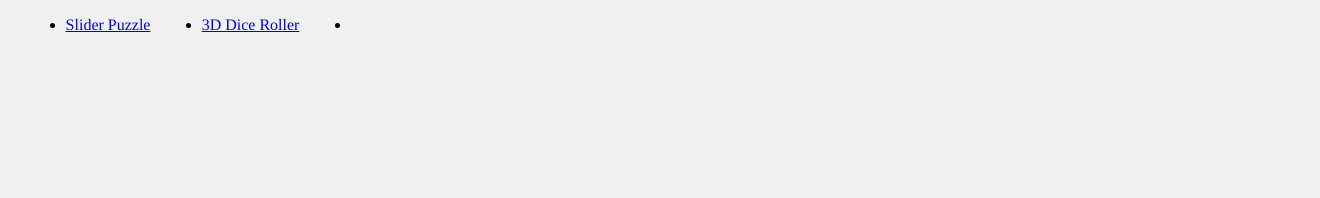
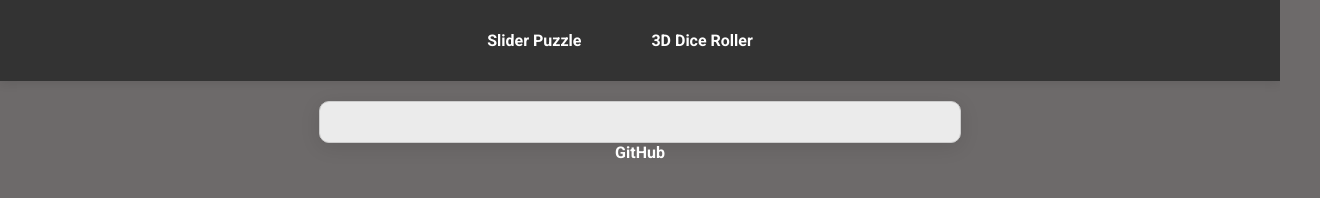
Before and after one commit to CSingendonk/myshit, a plain HTML site: page index.html in a window 1280 px wide. Both pictures are taken after a click on the link "3D Dice Roller". Shown: the whole page, 1320 px wide, since content can reach past the window. Drawn offline with Linux system fonts and the light colour scheme.

Commit message:
Update index.html
Signed-off-by: My name is "a word or symbol used in logic to designate an entity"Here they call me ," <149417592+CSingendonk@users.noreply.github.com>

```diff
--- a/index.html
+++ b/index.html
@@ -1,33 +1,83 @@
-<html>
+<!DOCTYPE html>
+<html lang="en">
 
 <head>
-<title>Demo Page</title>
+    <meta charset="UTF-8">
+    <meta name="viewport" content="width=device-width, initial-scale=1.0">
+    <title>Modern Demo Page</title>
+    <link href="https://fonts.googleapis.com/css2?family=Roboto:wght@400;700&display=swap" rel="stylesheet">
     <style>
+
         body {
-        font-family: Script, SimSun, Times, sans-serif;
+            font-family: 'Roboto', sans-serif;
             margin: 0;
             padding: 0;
-        background-color: #f0f0f0;
+            background-color: #6d6a6a;
+            display: flex;
+            flex-direction: column;
+            align-items: center;
         }
 
-    :root {
-        box-sizing: border-box;
+        header {
+            width: 100%;
+            background-color: #333;
+            padding: 15px 0;
+            box-shadow: 0 2px 10px rgba(0, 0, 0, 0.1);
+            position: sticky;
+            top: 0;
+            z-index: 10;
         }
+
         ul {
-            display: inline-flex;
-            flex-direction: row;
-            flex-wrap: nowrap;
+            display: flex;
+            justify-content: center;
+            list-style: none;
+            padding: 0;
+        }
+
+        li {
+            margin: 0 20px;
+        }
+
+        a {
+            text-decoration: none;
+            color: #fff;
+            font-weight: 700;
+            padding: 10px 15px;
+            border-radius: 5px;
+            transition: background-color 0.3s;
+        }
+
+        a:hover {
+            background-color: #555;
+        }
+
+        slider-puzzle,
+        dice-roller {
+            display: none;
+            margin-top: 20px;
             width: 100%;
-            height: fit-content;
+            max-width: 600px;
+            border: 1px solid #ccc;
+            border-radius: 10px;
+            overflow: hidden;
+            box-shadow: 0 4px 20px rgba(0, 0, 0, 0.1);
+            background: #ebebeb;
         }
-    li {
-        margin-left: 2%;
-        margin-right: 2%;
+
+        .active {
+            display: flex !important;
+            flex-direction: column;
+            align-items: center;
+            justify-content: center;
+            padding: 20px;
+            transition: all 0.3s;
         }
+
     </style>
 </head>
+
 <body>
-
     <header>
         <ul>
             <li>
@@ -37,23 +87,40 @@
                 <a href="#" id="diceahref">3D Dice Roller</a>
             </li>
             <li>
-                <a href="https://www.github.com/csingendonk"></a>
             </li>
         </ul>
     </header>
+
+    <slider-puzzle id="slider-panel"></slider-puzzle>
+    <dice-roller id="dice-panel"></dice-roller>
+
+    <footer>
+        <a href="https://www.github.com/csingendonk" target="_blank" rel="noopener">GitHub</a>
+    </footer>
+
+    <script src="https://csingendonk.github.io/htmlpanels/slider-puzzle.js"></script>
+    <script src="https://csingendonk.github.io/htmlpanels/dice-panel.js"></script>
     <script>
+        const sliderLink = document.getElementById('sliderahref');
+        const diceLink = document.getElementById('diceahref');
+        const sliderElement = document.getElementById('slider-panel');
+        const diceElement = document.getElementById('dice-panel');
 
-    const sliderLink = document.getElementById('sliderahref');
-    const sliderElement = document.getElementsByTagName('slider-puzzle')[0];
-    sliderLink.addEventListener('click', (e) => {sliderElement.style.display = sliderElement.style.display === 'none' ? 'flex' : 'none';  })
+        sliderLink.addEventListener('click', (e) => {
+            e.preventDefault();
+            sliderElement.classList.toggle('active');
+            diceElement.classList.remove('active');
+            if (sliderElement.className.includes('active') || e.target == sliderLink) {
+                console.log('hi');
+            }
+        });
+
+        diceLink.addEventListener('click', (e) => {
+            e.preventDefault();
+            diceElement.classList.toggle('active');
+            sliderElement.classList.remove('active');
+        });
     </script>
-    <slider-puzzle id="slider-panel"></slider-puzzle>
-    <script src="https://csingendonk.github.io/htmlpanels/slider-puzzle.js"></script>
-    <div style="display: flex; position: relative;">
-        <dice-roller></dice-roller>
-    <script src="https://csingendonk.github.io/htmlpanels/dice-panel.js"></script>
-    </div>
-
 </body>
 
 </html>
```
Lines whose indentation alone changed are shown as unchanged.
